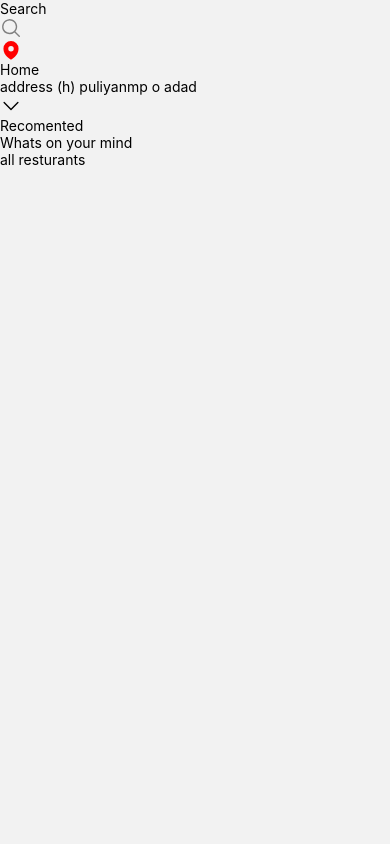
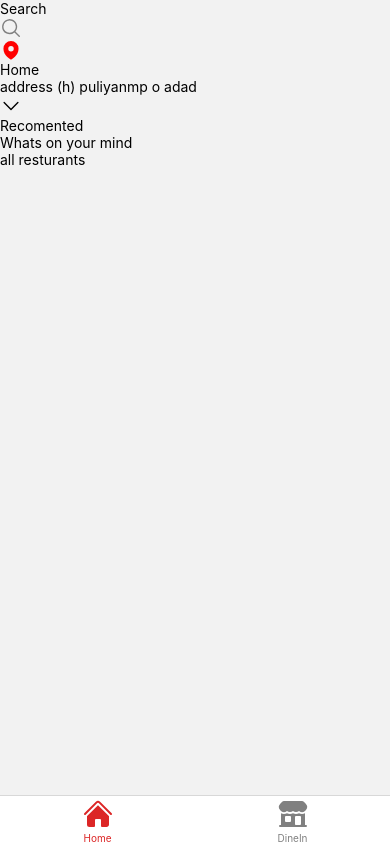
Before and after one commit to Arun-kb0/FoodZone_client, a React Native app: screen /Main in a window 390 px wide. Built offline with nearby package versions, Linux system fonts and the light colour scheme; grey boxes are pictures that could not be loaded.

Commit message:
navigation added

```diff
--- a/App.tsx
+++ b/App.tsx
@@ -2,17 +2,14 @@ import { NavigationContainer } from '@react-navigation/native';
 import { createNativeStackNavigator } from '@react-navigation/native-stack';
 import { StatusBar } from 'expo-status-bar';
 import {  Text, View } from 'react-native';
-import Home from './src/Screens/Home';
+import RootNavigator from './src/navigation/RootNavigator';
 
 export default function App() {
   const Stack = createNativeStackNavigator()
 
   return (
     <NavigationContainer>
-      <Stack.Navigator>
-        <Stack.Screen name="Home" component={Home} options={{headerShown:false}}/>
-
-      </Stack.Navigator>
+     <RootNavigator/>
     </NavigationContainer>
   );
 }
--- a/package.json
+++ b/package.json
@@ -9,6 +9,7 @@
     "web": "expo start --web"
   },
   "dependencies": {
+    "@react-navigation/bottom-tabs": "^6.5.8",
     "@react-navigation/native": "^6.1.7",
     "@react-navigation/native-stack": "^6.9.13",
     "expo": "~49.0.11",
--- /dev/null
+++ b/src/Screens/DineInScreen.tsx
@@ -0,0 +1,12 @@
+import { View, Text } from 'react-native'
+import React from 'react'
+
+const DineInScreen = () => {
+  return (
+    <View>
+      <Text>DineInScreen</Text>
+    </View>
+  )
+}
+
+export default DineInScreen
--- a/src/Screens/Home.tsx
+++ b/src/Screens/HomeScreen.tsx
@@ -4,7 +4,7 @@ import Avatar from '../components/basic/Avatar'
 import { MapPinIcon, ChevronDownIcon } from 'react-native-heroicons/solid'
 import Search from '../components/home/Search'
 
-const Home = () => {
+const HomeScreen = () => {
   return (
     <SafeAreaView>
       <ScrollView className='mt-8' >
@@ -41,4 +41,4 @@ const Home = () => {
   )
 }
 
-export default Home
+export default HomeScreen
--- /dev/null
+++ b/src/navigation/RootNavigator.tsx
@@ -0,0 +1,20 @@
+import { StyleSheet, Text, View } from 'react-native'
+import React from 'react'
+import { createNativeStackNavigator } from '@react-navigation/native-stack'
+import TabNavigator from './TabNavigator'
+
+
+const RootNavigator = () => {
+
+  const RootStack = createNativeStackNavigator()
+
+  return (
+    <RootStack.Navigator>
+      <RootStack.Group>
+        <RootStack.Screen name="Main" component={TabNavigator} />
+      </RootStack.Group>
+    </RootStack.Navigator>
+  )
+}
+
+export default RootNavigator
--- /dev/null
+++ b/src/navigation/TabNavigator.tsx
@@ -0,0 +1,49 @@
+import { View, Text } from 'react-native'
+import React, { useLayoutEffect } from 'react'
+import { createBottomTabNavigator } from '@react-navigation/bottom-tabs'
+import DineInScreen from '../Screens/DineInScreen'
+import HomeScreen from '../Screens/HomeScreen'
+import { useNavigation } from '@react-navigation/native'
+import { BuildingOffice2Icon, BuildingStorefrontIcon, HomeIcon } from 'react-native-heroicons/solid'
+
+
+export type TabNavigatorType = {
+  Home: undefined,
+  DineIn: undefined
+}
+
+
+const TabNavigator = () => {
+  const Tab = createBottomTabNavigator()
+  const navigation = useNavigation()
+
+
+  useLayoutEffect(() => {
+    navigation.setOptions({
+      headerShown: false
+    })
+  }, [])
+
+
+  return (
+    <Tab.Navigator
+      screenOptions={({ route }) => ({
+        tabBarActiveTintColor: "#dc2626",
+        tabBarInactiveTintColor: "gray",
+
+        tabBarIcon: ({ focused, color, size }) => {
+          if (route.name === 'Home') {
+            return <HomeIcon size={32} color={focused ? "#dc2626" : "gray"} />
+          } else if (route.name === 'DineIn') {
+            return <BuildingStorefrontIcon size={32} color={focused ? "#dc2626" : "gray"} />
+          }
+        }
+      })}
+    >
+      <Tab.Screen name="Home" component={HomeScreen} options={{ headerShown: false }} />
+      <Tab.Screen name="DineIn" component={DineInScreen} options={{ headerShown: false }} />
+    </Tab.Navigator>
+  )
+}
+
+export default TabNavigator
```
Also changed, not shown: 1 other file (tests, documents, lock files or other folders).
